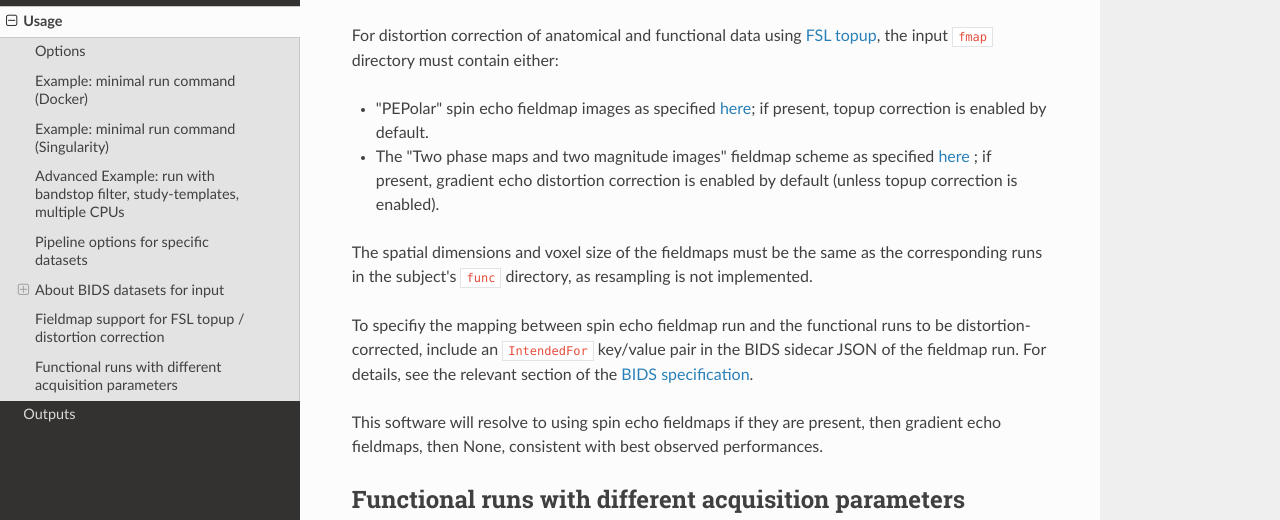
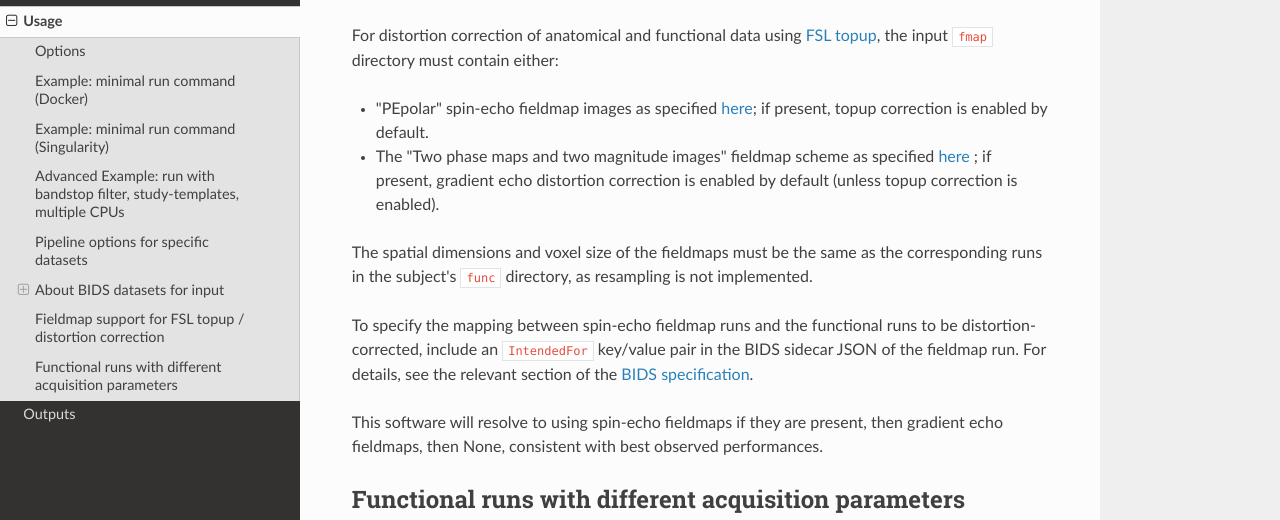
Before and after one commit to DCAN-Labs/abcd-hcp-pipeline, an MkDocs documentation site: the page built from docs/usage.md, in a window 1280 px wide and 900 px high, scrolled down 4785 px. Shown: the part 159-679 px from the top of the window. Built offline with MkDocs 1.6.1, drawn with Linux system fonts in a browser that asks for light colours; nearby versions of some CDN libraries; some of the changed text lies outside the part shown.

Commit message:
Update usage.md
typo / spelling edits

````diff
--- a/docs/usage.md
+++ b/docs/usage.md
@@ -186,7 +186,7 @@ We have also requested 4 cores for faster processing: `--ncpus 4`
 
 This pipeline requires input be a [BIDS-formatted MRI dataset](https://bids-specification.readthedocs.io/en/stable/). Additionally, any functional data **must** be in a subdirectory of a BIDS session directory (e.g. a dataset with `sub-A/ses-01/func` is supported, but `sub-A/func` is not).
 
-### Example BIDS dataset (with "PEPolar" spin echo fieldmaps; for more info see section below ):
+### Example BIDS dataset (with "PEpolar" spin-echo fieldmaps; for more info see section below ):
 
 ```
 └─ BIDS_input/
@@ -236,14 +236,14 @@ Consult [the BIDS site](https://bids.neuroimaging.io/) for more information and
 
 For distortion correction of anatomical and functional data using [FSL topup](https://fsl.fmrib.ox.ac.uk/fsl/fslwiki/topup), the input `fmap` directory must contain either:
 
-- "PEPolar" spin echo fieldmap images as specified [here](https://bids-specification.readthedocs.io/en/stable/04-modality-specific-files/01-magnetic-resonance-imaging-data.html#fieldmap-data); if present, topup correction is enabled by default.
+- "PEpolar" spin-echo fieldmap images as specified [here](https://bids-specification.readthedocs.io/en/stable/04-modality-specific-files/01-magnetic-resonance-imaging-data.html#fieldmap-data); if present, topup correction is enabled by default.
 - The "Two phase maps and two magnitude images" fieldmap scheme as specified [here](https://bids-specification.readthedocs.io/en/stable/modality-specific-files/magnetic-resonance-imaging-data.html#case-2-two-phase-maps-and-two-magnitude-images) ; if present, gradient echo distortion correction is enabled by default (unless topup correction is enabled).
 
 The spatial dimensions and voxel size of the fieldmaps must be the same as the corresponding runs in the subject's `func` directory, as resampling is not implemented.
 
-To specifiy the mapping between spin echo fieldmap run and the functional runs to be distortion-corrected, include an `IntendedFor` key/value pair in the BIDS sidecar JSON of the fieldmap run. For details, see the relevant section of the [BIDS specification](https://bids-specification.readthedocs.io/en/stable/04-modality-specific-files/01-magnetic-resonance-imaging-data.html#using-intendedfor-metadata).
+To specify the mapping between spin-echo fieldmap runs and the functional runs to be distortion-corrected, include an `IntendedFor` key/value pair in the BIDS sidecar JSON of the fieldmap run. For details, see the relevant section of the [BIDS specification](https://bids-specification.readthedocs.io/en/stable/04-modality-specific-files/01-magnetic-resonance-imaging-data.html#using-intendedfor-metadata).
 
-This software will resolve to using spin echo fieldmaps if they are present, then gradient echo fieldmaps, then None, consistent with best observed performances.
+This software will resolve to using spin-echo fieldmaps if they are present, then gradient echo fieldmaps, then None, consistent with best observed performances.
 
 ## Functional runs with different acquisition parameters
 
````
